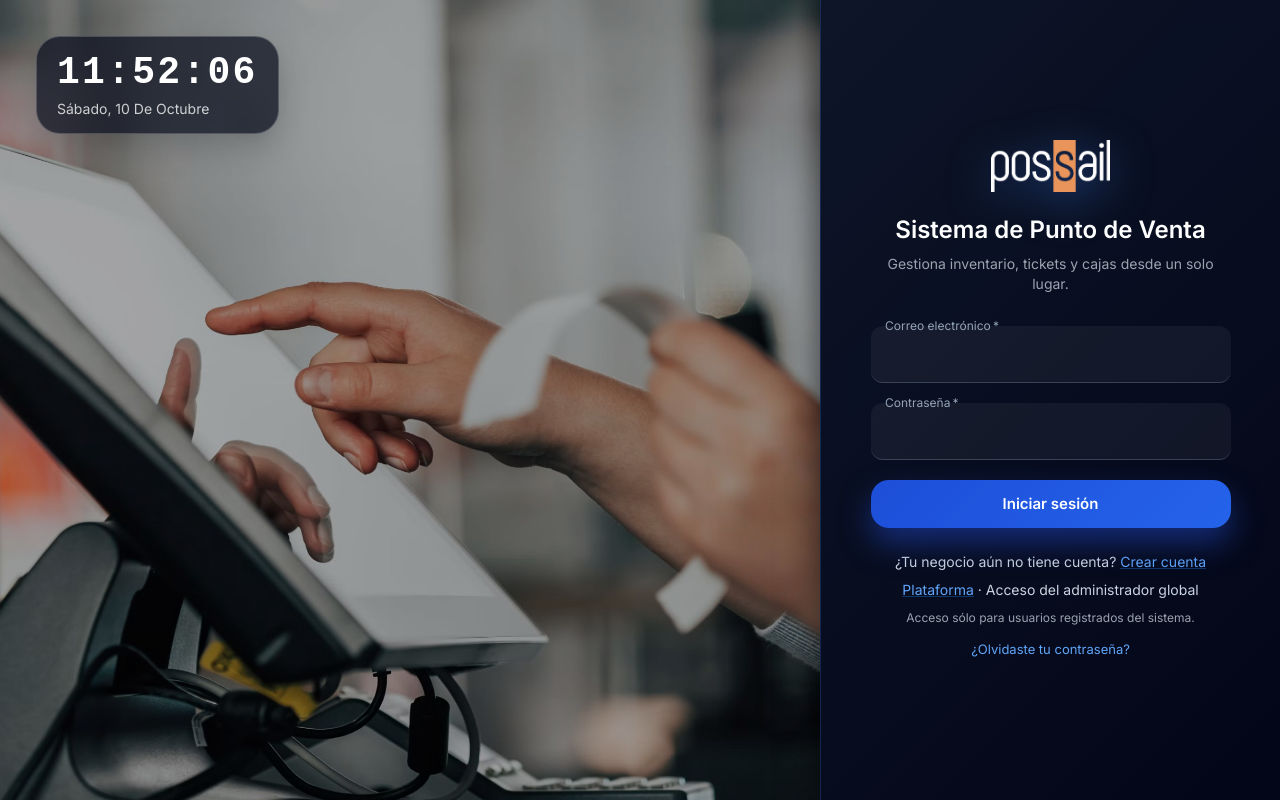
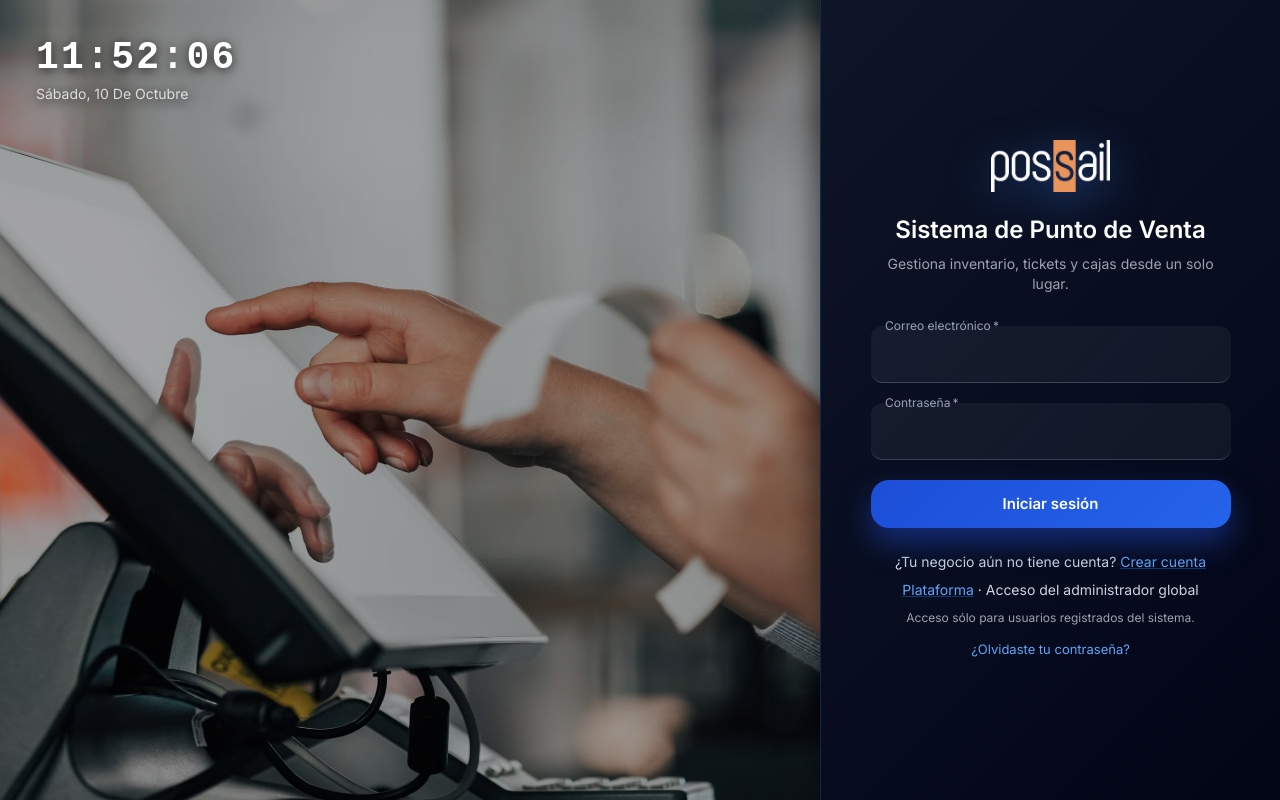
Before and after one commit to carlockk/possail, a React (Vite) app: page /login in a window 1280 px wide. Built offline with nearby package versions, Linux system fonts and the light colour scheme; no server answers; some icons are missing.

Commit message:
Quitar fondo del reloj del login

```diff
--- a/src/pages/Login.jsx
+++ b/src/pages/Login.jsx
@@ -106,14 +106,8 @@ export default function Login({ platform = false }) {
           position: 'absolute',
           top: { sm: 24, md: 36 },
           left: { sm: 24, md: 36 },
-          px: 2.5,
-          py: 1.75,
-          borderRadius: 2,
           color: '#fff',
-          backgroundColor: 'rgba(2, 6, 23, 0.68)',
-          border: '1px solid rgba(255, 255, 255, 0.2)',
-          backdropFilter: 'blur(12px)',
-          boxShadow: '0 12px 32px rgba(0, 0, 0, 0.2)',
+          textShadow: '0 2px 12px rgba(0, 0, 0, 0.85)',
           pointerEvents: 'none',
         }}>
           <Typography component="time" dateTime={now.toISOString()} sx={{
```
